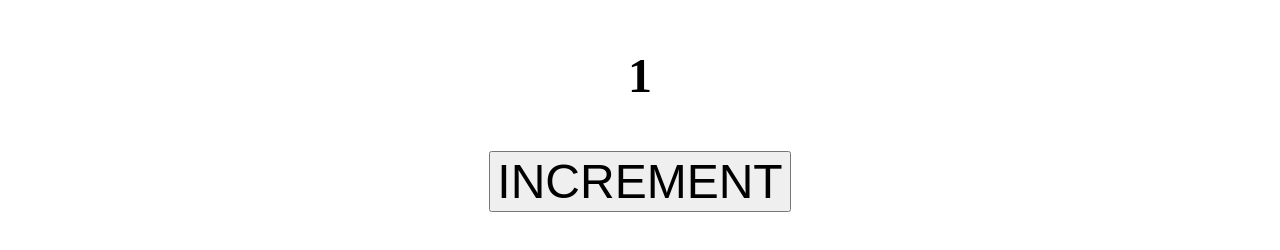
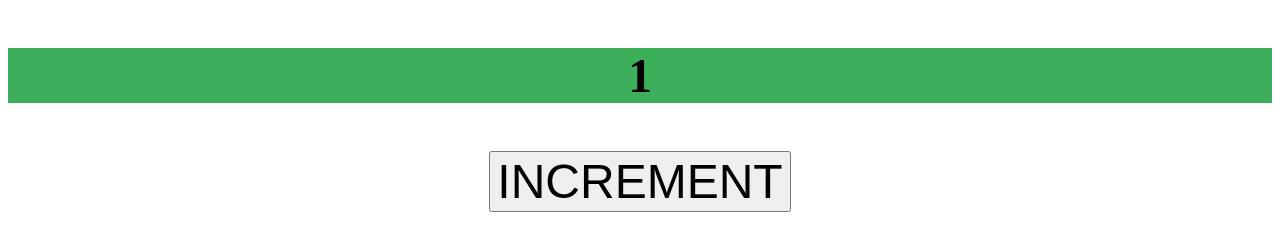
Before and after one commit to wiliyanto-hu/counter, a plain HTML site: page index.html in a window 1280 px wide. Both pictures are taken after a click on the button "INCREMENT". Drawn offline with Linux system fonts and the light colour scheme.

Commit message:
Update index.html
Added color backgorund

```diff
--- a/index.html
+++ b/index.html
@@ -27,9 +27,16 @@
       const btn = document.querySelector("button");
       const text = document.querySelector("h3");
       text.textContent = count;
+      function randomColor() {
+        const red = Math.floor(Math.random() * 256);
+        const green = Math.floor(Math.random() * 256);
+        const blue = Math.floor(Math.random() * 256);
+        return `rgb(${red}, ${green}, ${blue})`;
+      }
       btn.addEventListener("click", () => {
         count++;
         text.textContent = count;
+        text.style.backgroundColor = randomColor();
       });
     </script>
   </body>
```
